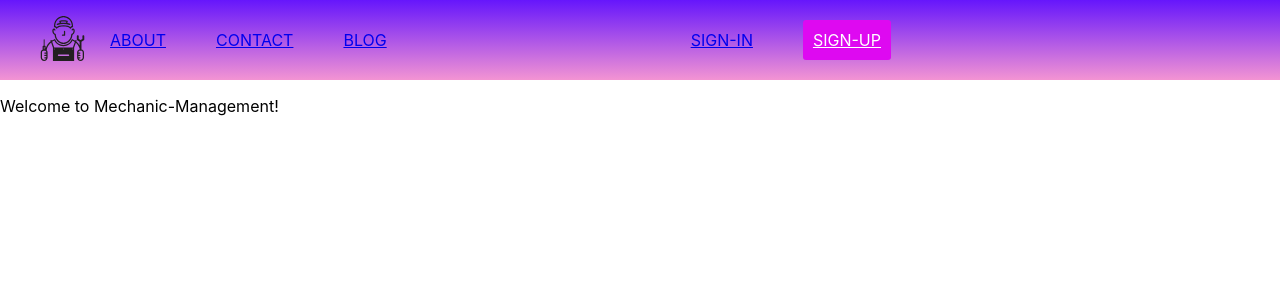
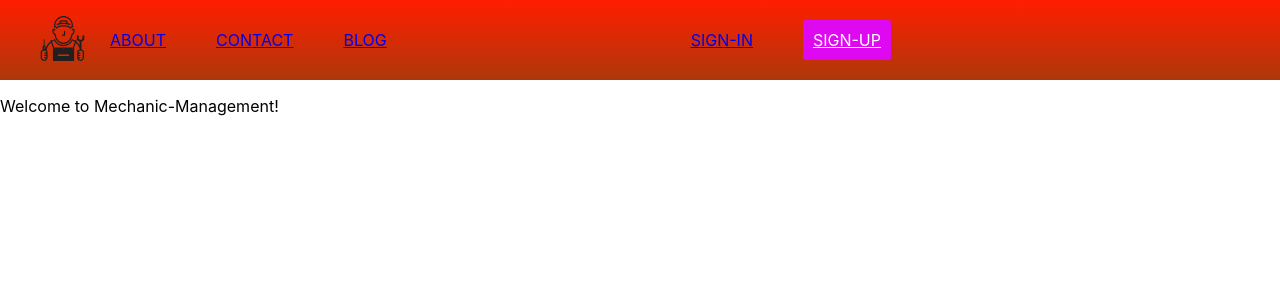
Before and after one commit to Team-Armadillo/Mechanic-Management, a React (Create React App) app in the folder client/: page / in a window 1280 px wide. Shown: the top 300 px of the page. Built offline with nearby package versions, Linux system fonts and the light colour scheme.

Commit message:
color gradient change

```diff
--- a/client/src/components/header.css
+++ b/client/src/components/header.css
@@ -1,7 +1,7 @@
 /*Desktop View*/
 .header {
     display: flex;
-    background: linear-gradient(#6616fc, #f394d3);
+    background: linear-gradient(#ff1e00, #ad380a);
     justify-content: space-between;
     align-items: center;
     padding: 0px 40px;
```
